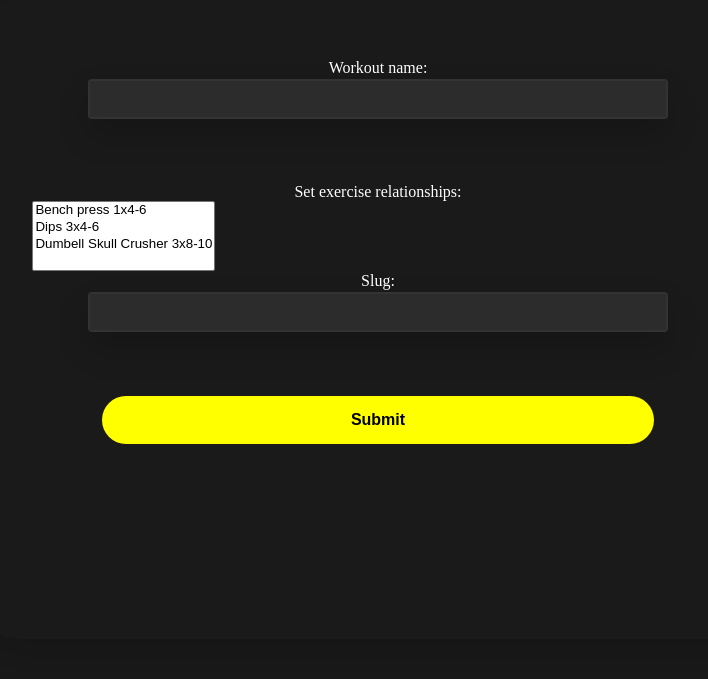
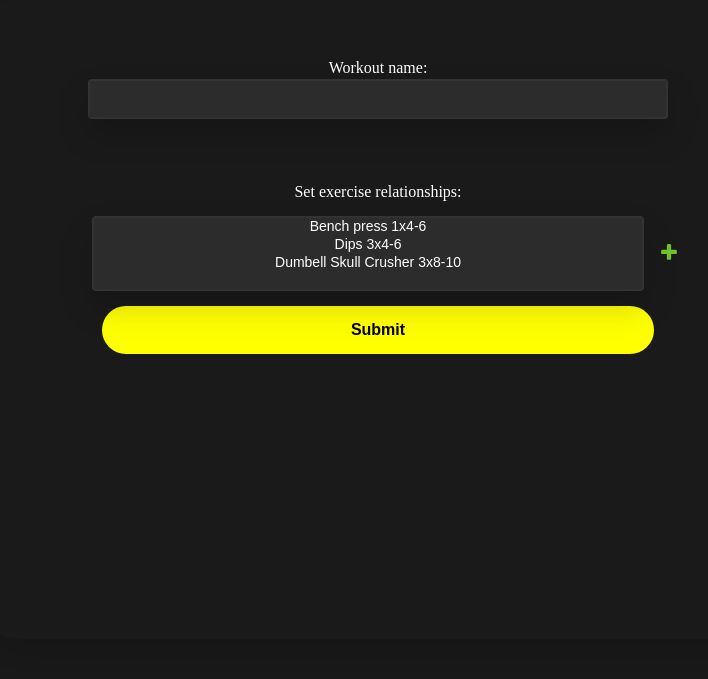
Before and after one commit to dev-davisouza/MyWorkout, a Django app: page /workout/add-workout/ in a window 1280 px wide. Shown: the part 235-914 px from the top of the page, without its empty margins (262-970 px from the left). Run offline with Django 5.2, Linux system fonts and the light colour scheme; data comes from the database, SQL or seed files in the repository; both versions use the stored data as it was after the commit.

Commit message:
Make the Front-end works

```diff
--- a/static/css/style.css
+++ b/static/css/style.css
@@ -273,6 +273,33 @@ i {
     font-size: 40px;
     font-weight: 900;
     text-align: center;
+}
+
+.form-content div{
+    display: flex;
+    align-items: center;
+    flex-direction: column;
+}
+
+.form-content select{
+    box-shadow: 0 16px 32px rgba(0, 0, 0, 0.175);
+    margin: 15px;
+    min-width: 80%;
+    max-width: 90%;
+    text-align: center;
+    color: inherit;
+    background-color: #2c2c2c;
+    border: 2px solid #333333;
+    border-radius: .25rem;
+    font-size: 14px;
+}
+
+.form-content select option{
+    transition: all 0.5s ease;
+}
+
+.form-content select option:hover{
+    background-color: #666666;
 }
 
 .form-content .helptext{
@@ -599,3 +626,7 @@ i {
 .space-between{
     justify-content: space-between;
 }
+
+.space-evenly{
+    justify-content: space-evenly;
+}
--- a/templates/user/myworkout/myworkouts.html
+++ b/templates/user/myworkout/myworkouts.html
@@ -1,16 +1,35 @@
 {% extends "base.html" %}
+{% load static %}
 {% block title %}{{title}}{% endblock title %}
 {% block content %}
     <main class="main-content">
-        {% if is_add_workout or is_add_set_exercise_relationship %}
         <div class="form-content">
             <form action="" method=POST>
                 {% csrf_token %}
-                {{form}}
+                {% if is_add_workout %}
+                    <div>
+                        {{form.name.label}}:
+                        {{form.name}}
+                    </div>
+                    <div>
+                        {{form.set_exercise_relationships.label}}:
+                    </div>
+                    <section class="flex-container centered-x centered-y">
+                        {{form.set_exercise_relationships}}
+                        <a href="{% url "workout:add-set_exercise_relationship" %}"
+                        data-popup="yes" target="_blank">
+                            <img
+                            src="{% static "img/icons/icon-addlink.svg" %}" alt=""
+                            title="Add new Set X Exercise relationship">
+                        </a>
+                    </section>
+                {% elif is_add_set_exercise_relationship %}
+                    {{form}}
+                {% endif %}
                 <button class="form-cta" type="submit">Submit</button>
             </form>
         </div>
-        {% elif is_myworkout %}
+        {% if is_myworkout %}
             {% include "./partials/workout-card.html" %}
         {% endif %}
     </main>
--- a/workout/forms.py
+++ b/workout/forms.py
@@ -1,14 +1,18 @@
 from django import forms
 from .models import Workout, SetExerciseRelationship
-
-
-class WorkoutForm(forms.ModelForm):
-    class Meta:
-        model = Workout
-        exclude = ('user',)
 
 
 class SetExerciseRelationshipForm(forms.ModelForm):
     class Meta:
         model = SetExerciseRelationship
         exclude = ('user',)
+
+
+class WorkoutForm(forms.ModelForm):
+    class Meta:
+        model = Workout
+        exclude = ('user', 'slug')
+
+    def __init__(self, *args, **kwargs):
+        super().__init__(*args, **kwargs)
+        self.fields['set_exercise_relationships'].widget.attrs.update({'class': 'hidden'})
--- a/workout/models.py
+++ b/workout/models.py
@@ -2,6 +2,7 @@ from django.db import models
 from django.core.validators import FileExtensionValidator
 from django.urls import reverse
 from django.contrib.auth.models import User
+from django.utils.text import slugify
 
 
 # Human body section:
@@ -135,8 +136,10 @@ class Exercise(models.Model):
     description = models.TextField("Exercise description")
     difficulty = models.CharField("Select the difficulty", max_length=1,
                                   choices=EXERCISE_DIFFICULTY)
-    muscles = models.ManyToManyField("Muscle", related_name="Muscle", blank=True)
-    muscle_group = models.ManyToManyField("MuscleGroup", related_name="MuscleGroup")
+    muscles = models.ManyToManyField("Muscle", related_name="Muscle",
+                                     blank=True)
+    muscle_group = models.ManyToManyField("MuscleGroup",
+                                          related_name="MuscleGroup")
     slug = models.SlugField(unique=True, default="")
     resistance_profile = models.CharField("Resistance profile",
                                           choices=RES_PROFILE,
@@ -216,8 +219,10 @@ class Exercise(models.Model):
 class SetExerciseRelationship(models.Model):
     exercise = models.ForeignKey(Exercise, on_delete=models.CASCADE)
     sets = models.IntegerField("Qty of Sets", default=1)
-    initial_margin_expected_reps = models.IntegerField("Min. of reps: (opcional)", blank=True)
-    final_margin_expected_reps = models.IntegerField("Max. of reps: (opcional)", blank=True)
+    initial_margin_expected_reps = models.IntegerField("Min. of reps: (opcional)",
+                                                       null=True, blank=True)
+    final_margin_expected_reps = models.IntegerField("Max. of reps: (opcional)",
+                                                     null=True, blank=True)
     user = models.ForeignKey(User, on_delete=models.CASCADE, default=None)
 
     def __str__(self):
@@ -242,10 +247,20 @@ class Workout(models.Model):
     set_exercise_relationships = models.ManyToManyField(SetExerciseRelationship,
                                                         blank=True)
     user = models.ForeignKey(User, on_delete=models.CASCADE, default=None)
-    slug = models.SlugField(unique=True, default="")
+    slug = models.SlugField(unique=True, blank=True)
 
     def get_absolute_url(self):
         return reverse('workout:myworkout', kwargs={"slug": self.slug})
 
+    def generate_slug(self):
+        slug = slugify(self.name)
+        return slug
+
+    def save(self, *args, **kwargs):
+        if not self.slug:
+            self.slug = self.generate_slug()
+
+        super().save(*args, **kwargs)
+
     def __str__(self):
         return self.name
--- a/workout/views.py
+++ b/workout/views.py
@@ -2,6 +2,7 @@ from django.shortcuts import redirect, render
 from django.db.models import Q
 from . import models
 from .forms import WorkoutForm, SetExerciseRelationshipForm
+from django.contrib import messages
 
 
 def bones(request):
@@ -166,7 +167,8 @@ def add_set_exercise_relationship(request):
             f = form.save(commit=False)
             f.user = request.user
             f.save()
-            return redirect('user:my-profile')
+            messages.success(request, "New Relationship added!")
+            return redirect('workout:add-set_exercise_relationship')
 
     form = SetExerciseRelationshipForm()
     context = {
```
Also changed, not shown: db.sqlite3, static/img/icons/icon-addlink.svg (added).
